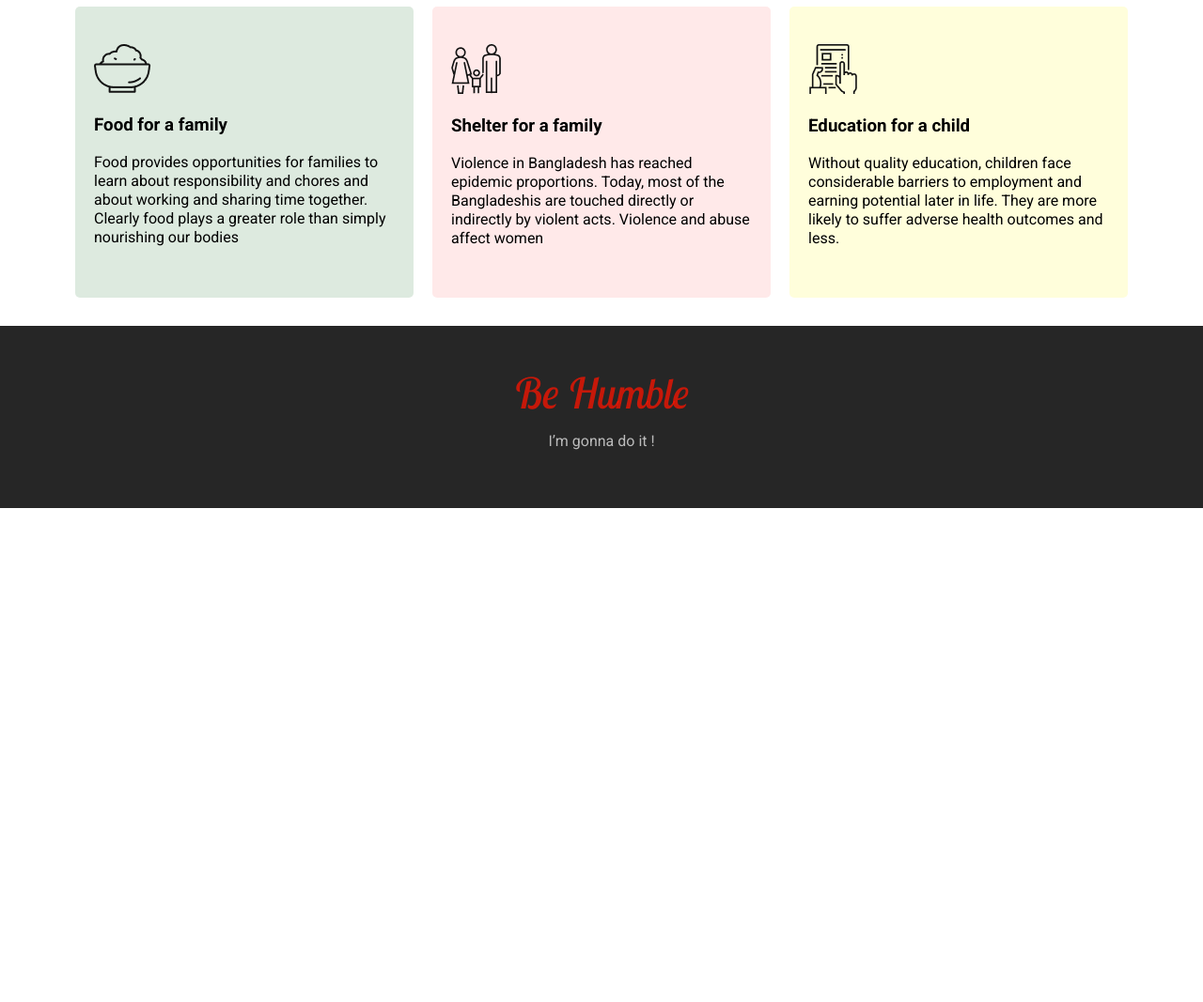
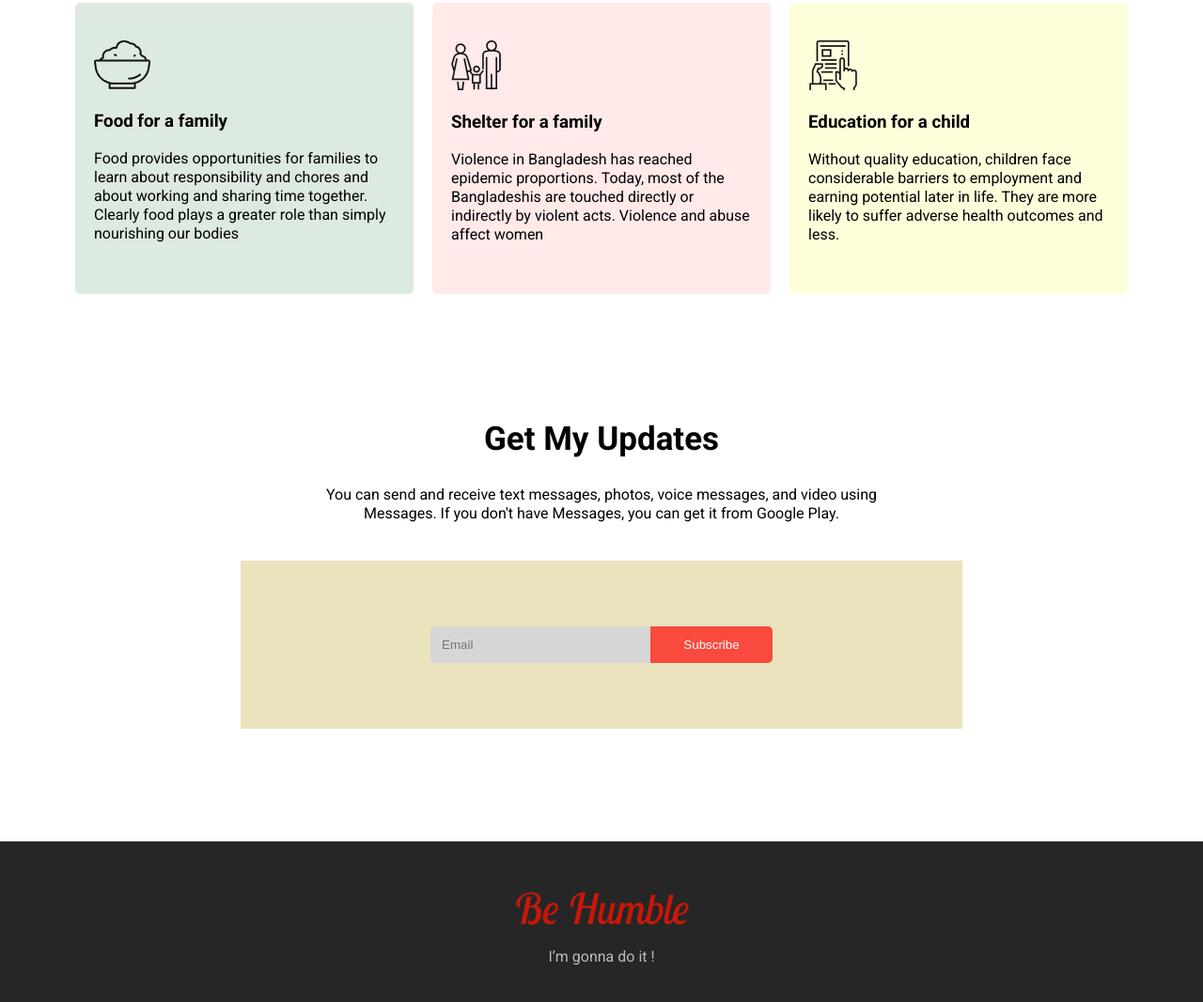
Before and after one commit to Suman-Chandra-Barman/help-them, a plain HTML site: page index.html in a window 1280 px wide. Shown: the part 1615-2682 px from the top of the page at 94% size. Before the commit the page ends 2156 px from the top, so only its background shows below. Drawn offline with Linux system fonts and the light colour scheme.

Commit message:
Get my update section add

```diff
--- a/index.html
+++ b/index.html
@@ -116,6 +116,22 @@
       </div>
     </section>
 
+    <!-- This is my update section -->
+    <section>
+      <div class="description">
+        <h2>Get My Updates</h2>
+        <p>
+          You can send and receive text messages, photos, voice messages, and
+          video using <br />
+          Messages. If you don't have Messages, you can get it from Google Play.
+        </p>
+      </div>
+      <div class="update-input">
+        <input class="email-input" type="email" placeholder="Email" />
+        <input class="subscribe-input" type="submit" value="Subscribe" />
+      </div>
+    </section>
+
     <!-- This is Footer section -->
     <footer>
       <div>
--- a/style.css
+++ b/style.css
@@ -34,6 +34,7 @@ p {
   color: white;
   background-color: #ff5d4b;
   font-size: 15px;
+  border: none;
 }
 .description {
   text-align: center;
@@ -99,9 +100,33 @@ footer {
   background-color: #000000d9;
   color: #ffffffb0;
   padding: 45px;
+  margin-top: 120px;
 }
 #text-style {
   font-family: "Lobster Two", cursive;
   font-size: 45px;
   color: #ff1400bd;
 }
+.update-input {
+  padding: 70px;
+  background-color: #bba3254d;
+  margin: 40px 20%;
+}
+.email-input {
+  padding: 12px;
+  width: 210px;
+  background-color: #d6d6d6;
+  border: none;
+  border-top-left-radius: 5px;
+  border-bottom-left-radius: 5px;
+  margin-right: -4px;
+}
+.subscribe-input {
+  padding: 12px;
+  border: none;
+  background-color: #ff0000ab;
+  color: white;
+  border-bottom-right-radius: 5px;
+  border-top-right-radius: 5px;
+  width: 130px;
+}
```
